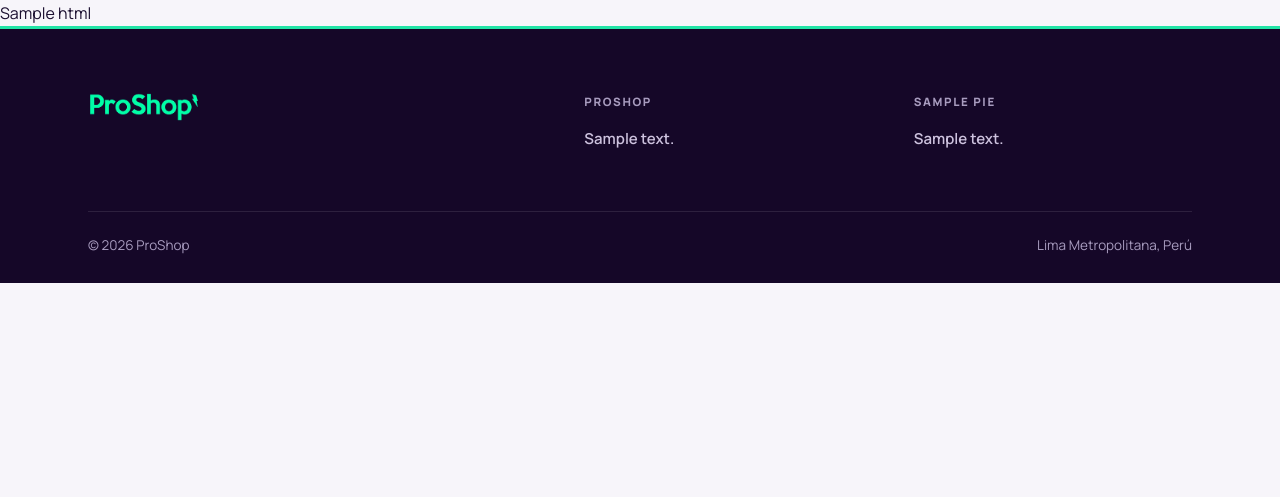
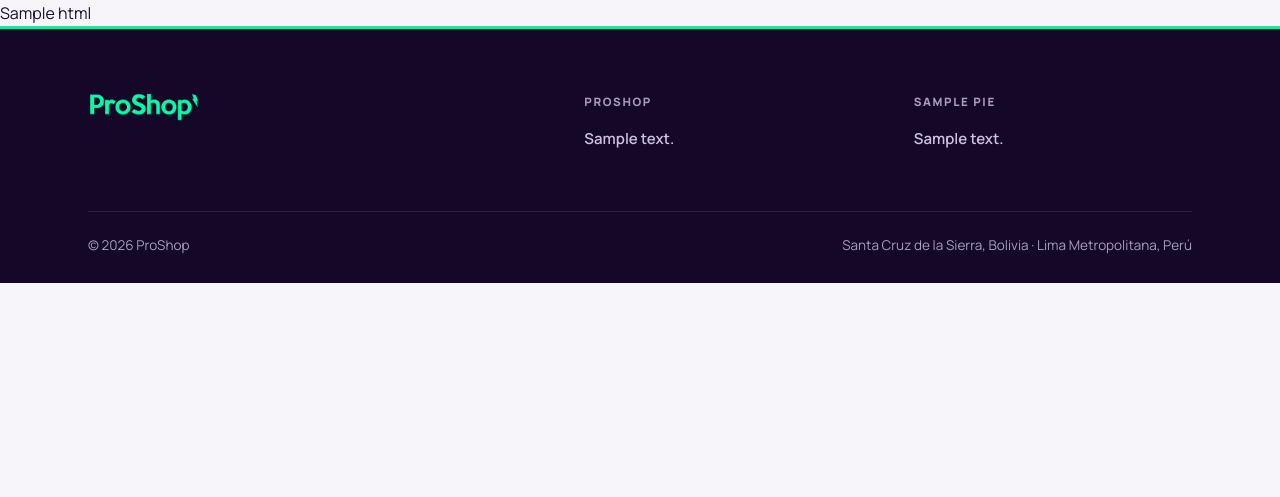
Before and after one commit to jonathanSCM/LandingProShop, a Node server app: template views/landing.ejs in a window 1280 px wide. Shown: the part 73-570 px from the top of the page. Run offline with Node 20, Linux system fonts and the light colour scheme; the template is opened without the code that fills it: most values are stand-ins (such as "Sample title", 1, 10 or a date in 2020); grey boxes marked "Sample" are stand-in pictures.

Commit message:
Números con coma para los miles, sedes de Bolivia y Perú y animación del hero restaurada
- Contadores y cifras con formato 1,250 / 1,284,560 (INMOL: 1,101 y 64.58 ha)
- Dónde estamos: Santa Cruz de la Sierra, Bolivia y Lima Metropolitana, Perú (contacto, pie y ficha)
- CONTACT_LOCATION admite varias sedes separadas por |

Co-Authored-By: Claude Sonnet 5.5 <noreply@anthropic.com>
Claude-Session: https://claude.ai/code/session_01TPxWA3fbyVTCuZXhMg2zBB

```diff
--- a/public/js/landing.js
+++ b/public/js/landing.js
@@ -387,7 +387,7 @@
 
     // Contadores: cuentan hasta su valor al entrar en pantalla y algunos siguen "en vivo"
     var formato = function (el, n) {
-      el.textContent = (el.dataset.prefix || '') + Math.round(n).toLocaleString('es-BO') + (el.dataset.suffix || '');
+      el.textContent = (el.dataset.prefix || '') + Math.round(n).toLocaleString('en-US') + (el.dataset.suffix || '');
     };
     var contar = function (el, hasta, ms) {
       var desde = Number(el.dataset.actual || 0), t0 = null;
--- a/server.js
+++ b/server.js
@@ -23,7 +23,9 @@ const site = {
   whatsapp: process.env.WHATSAPP_NUMBER || '59162095357',
   email: process.env.CONTACT_EMAIL || 'soporte@proshop.lat',
   phone: process.env.CONTACT_PHONE || '+591 62095357',
-  location: process.env.CONTACT_LOCATION || 'Lima Metropolitana, Perú',
+  // Sedes publicas. En CONTACT_LOCATION se separan con "|".
+  ubicaciones: (process.env.CONTACT_LOCATION || 'Santa Cruz de la Sierra, Bolivia | Lima Metropolitana, Perú')
+    .split('|').map((x) => x.trim()).filter(Boolean),
   // Donde vive la plataforma de agentes publicada. Si algun dia esta landing se
   // sirve desde ese mismo dominio, pon PLATFORM_URL vacia y el boton desaparece.
   // Ojo: hay que distinguir "vacia a proposito" de "no definida", por eso no se
@@ -34,6 +36,7 @@ const site = {
       : process.env.PLATFORM_URL.trim(),
   year: new Date().getFullYear(),
 };
+site.location = site.ubicaciones.join(' · ');
 
 // ---- Credenciales del panel admin (cambiar en .env) ----
 const ADMIN_USER = process.env.ADMIN_USER || 'admin';
--- a/views/landing/contacto.ejs
+++ b/views/landing/contacto.ejs
@@ -35,7 +35,7 @@
             <li>
               <span class="cl-ico" aria-hidden="true"><svg viewBox="0 0 24 24"><path d="M12 21s7-6.2 7-11.5A7 7 0 0 0 5 9.5C5 14.8 12 21 12 21z"/><circle cx="12" cy="9.5" r="2.5"/></svg></span>
               <div><span class="cl-lbl" data-edit="contacto.lugar.et"><%- t('contacto.lugar.et', 'Dónde estamos') %></span>
-              <span data-edit="contacto.lugar.valor"><%- t('contacto.lugar.valor', site.location) %></span></div>
+              <span data-edit="contacto.lugar.valor"><%- t('contacto.lugar.valor', site.ubicaciones.join('<br />')) %></span></div>
             </li>
           </ul>
           <p class="contact-note" data-edit="contacto.nota">
@@ -56,7 +56,7 @@
             </div>
             <div class="field">
               <label for="telefono"><span data-edit="form.telefono"><%- t('form.telefono', 'WhatsApp') %></span></label>
-              <input id="telefono" name="telefono" type="tel" autocomplete="tel" placeholder="+591 7xx xxx" />
+              <input id="telefono" name="telefono" type="tel" autocomplete="tel" placeholder="Con código de país, ej. +51 987 654 321" />
             </div>
           </div>
 
--- a/views/landing/escena.ejs
+++ b/views/landing/escena.ejs
@@ -75,7 +75,7 @@
     </div>
 
     <!-- Notas flotantes -->
-    <div class="note nt1 sc-par" style="--pd: 18"><i>✓</i><span><small>Nueva venta</small><strong>+S/ 1.250</strong></span></div>
+    <div class="note nt1 sc-par" style="--pd: 18"><i>✓</i><span><small>Nueva venta</small><strong>+S/ 1,250</strong></span></div>
     <div class="note nt2 sc-par" style="--pd: 12"><i>◔</i><span><small>Cita confirmada</small><strong>Hoy · 17:30</strong></span></div>
   </div>
 </div>
--- a/views/landing/hero.ejs
+++ b/views/landing/hero.ejs
@@ -51,8 +51,8 @@
         </div>
         <div class="spec">
           <dt data-edit="spec3.et"><%- t('spec3.et', 'Dónde estamos') %></dt>
-          <dd data-edit="spec3.valor"><%- t('spec3.valor', 'Lima, Perú') %></dd>
-          <p data-edit="spec3.nota"><%- t('spec3.nota', 'Lima Metropolitana. Trabajamos con empresas que ya operan y quieren mejorar procesos.') %></p>
+          <dd data-edit="spec3.valor"><%- t('spec3.valor', 'Bolivia y Perú') %></dd>
+          <p data-edit="spec3.nota"><%- t('spec3.nota', 'Santa Cruz de la Sierra, Bolivia y Lima Metropolitana, Perú. Trabajamos con empresas que ya operan.') %></p>
         </div>
         <div class="spec">
           <dt data-edit="spec4.et"><%- t('spec4.et', 'Nuestro trabajo') %></dt>
```
Also changed, not shown: lib/proyectos.js, 1 other file.
